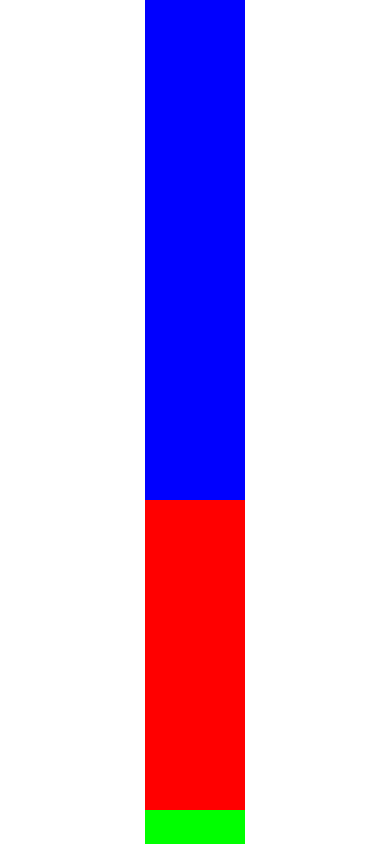
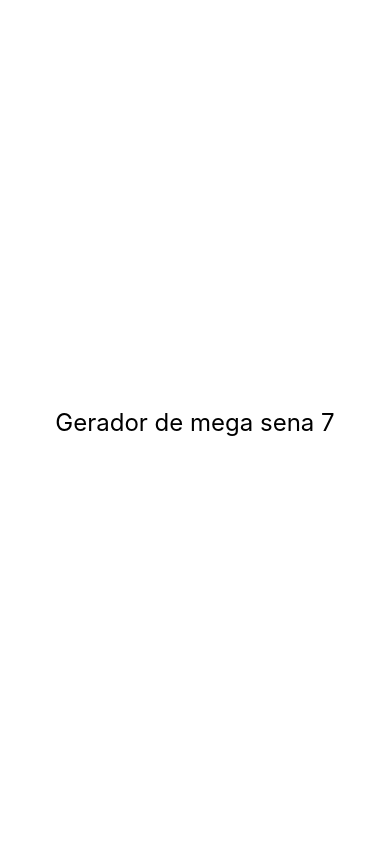
Before and after one commit to dronan/exercise-react-native, a React Native app: screen / in a window 390 px wide. Built offline with nearby package versions, Linux system fonts and the light colour scheme.

Commit message:
componente de classe e passagem de parametros

```diff
--- a/src/App.js
+++ b/src/App.js
@@ -1,11 +1,11 @@
 import React from 'react';
 import {SafeAreaView, StyleSheet} from 'react-native';
-import FlexboxV4 from './components/layout/FlexboxV4';
+import Mega from './components/mega/Mega';
 
 export default () => {
   return (
     <SafeAreaView style={style.App}>
-      <FlexboxV4 />
+      <Mega qtdeNumeros={7} />
     </SafeAreaView>
   );
 };
--- /dev/null
+++ b/src/components/mega/Mega.js
@@ -0,0 +1,13 @@
+import React, {Component} from 'react';
+import {Text} from 'react-native';
+import estilo from '../estilo';
+
+export default class Mega extends Component {
+  render() {
+    return (
+      <Text style={estilo.textGrande}>
+        Gerador de mega sena {this.props.qtdeNumeros}
+      </Text>
+    );
+  }
+}
```
